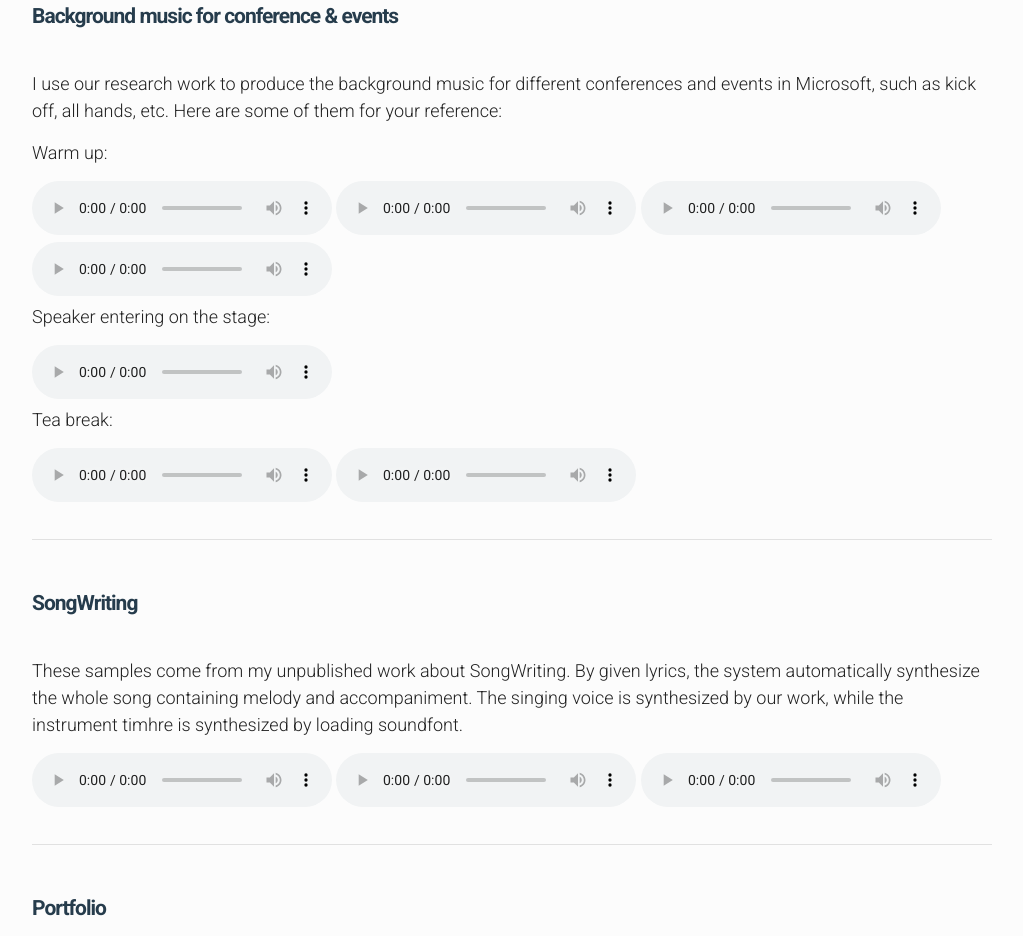
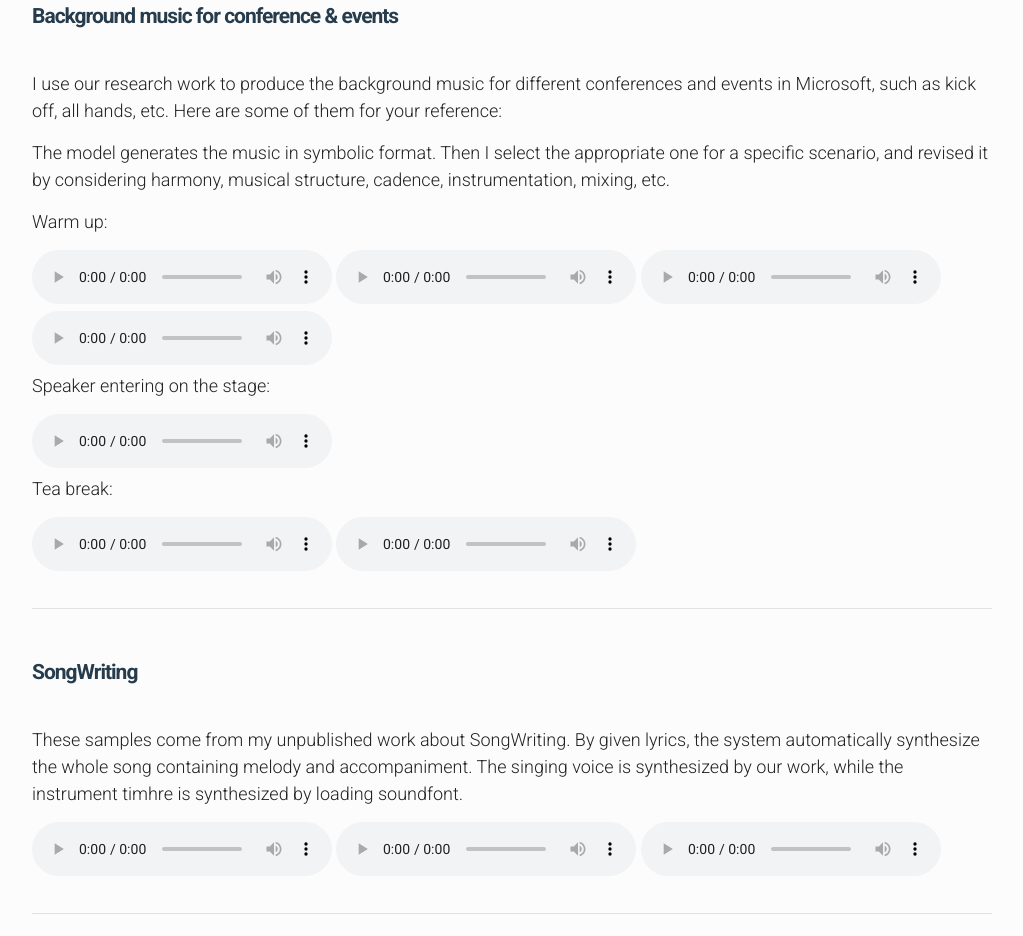
Before and after one commit to peillu/_peillu, a plain HTML site: page index.html in a window 1280 px wide. Shown: the part 984-1920 px from the top of the page, without its empty margins (128-1151 px from the left). Drawn offline with nearby package versions, Linux system fonts and the light colour scheme; some packages are replaced by stand-ins of ours.

Commit message:
Update index.html

```diff
--- a/index.html
+++ b/index.html
@@ -53,6 +53,7 @@
 
                 <h3>Background music for conference & events</h3>
                 <p>I use our research work to produce the background music for different conferences and events in Microsoft, such as kick off, all hands, etc. Here are some of them for your reference:</p>
+                <p>The model generates the music in symbolic format. Then I select the appropriate one for a specific scenario, and revised it by considering harmony, musical structure, cadence, instrumentation, mixing, etc.</p>
                 <p>Warm up:</p>
                 <audio controls="controls">
                     <source src="./event/warmup/random-46.wav" autoplay="">Your hrowser does not support the audio element.
```
